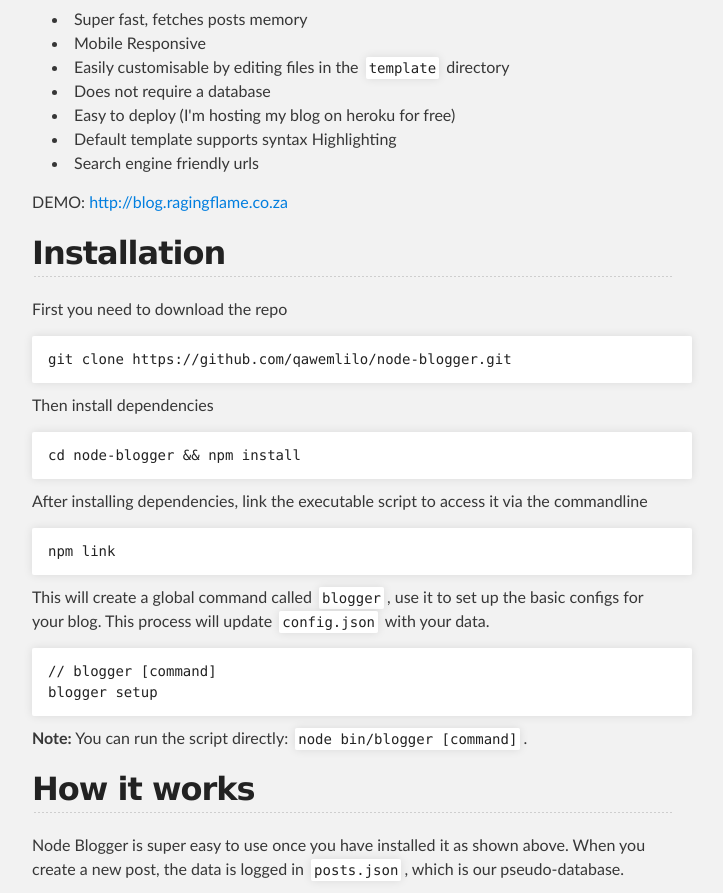
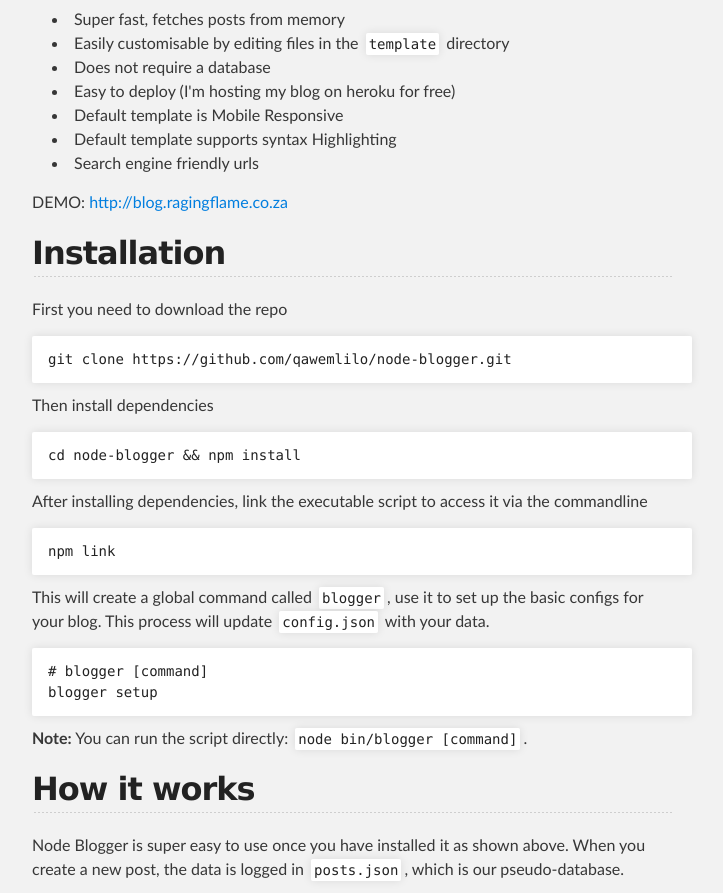
Before and after one commit to qawemlilo/node-blogger, a plain HTML site: page index.html in a window 1280 px wide. Shown: the part 699-1592 px from the top of the page, without its empty margins (288-1011 px from the left). Drawn offline with Linux system fonts and the light colour scheme.

```diff
--- a/index.html
+++ b/index.html
@@ -39,11 +39,11 @@
 <a name="features" class="anchor" href="#features"><span class="octicon octicon-link"></span></a>Features</h2>
 
 <ul>
-<li>Super fast, fetches posts memory</li>
-<li>Mobile Responsive</li>
+<li>Super fast, fetches posts from memory</li>
 <li>Easily customisable by editing files in the <code>template</code> directory</li>
 <li>Does not require a database</li>
 <li>Easy to deploy (I'm hosting my blog on heroku for free)</li>
+<li>Default template is Mobile Responsive</li>
 <li>Default template supports syntax Highlighting</li>
 <li>Search engine friendly urls</li>
 </ul><p>DEMO: <a href="http://blog.ragingflame.co.za">http://blog.ragingflame.co.za</a></p>
@@ -68,7 +68,7 @@
 
 <p>This will create a global command called <code>blogger</code>,  use it to set up the basic configs for your blog. This process will update <code>config.json</code> with your data.</p>
 
-<pre><code>// blogger [command]
+<pre><code># blogger [command]
 blogger setup
 </code></pre>
 
```
Also changed, not shown: params.json (+1 -1 lines).
